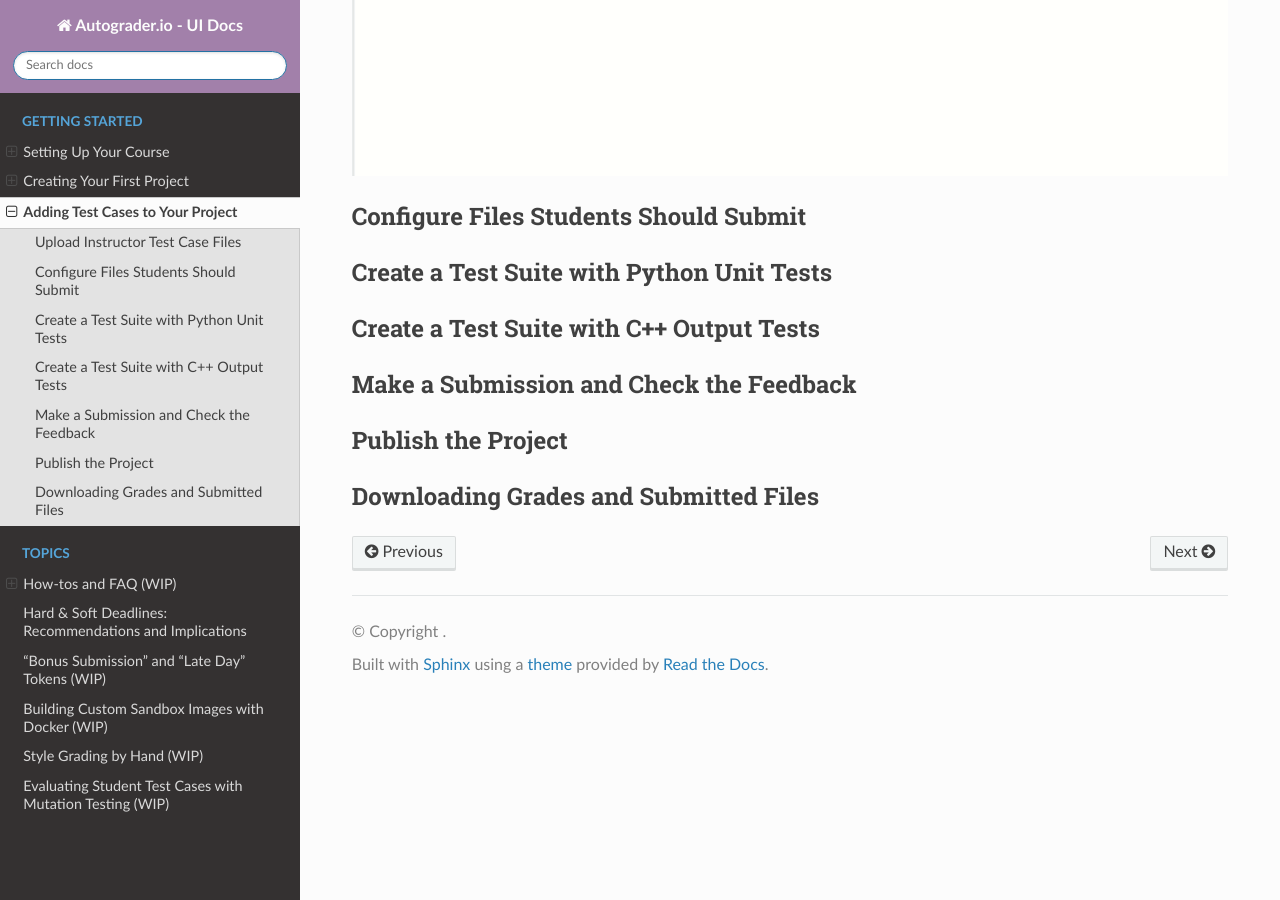
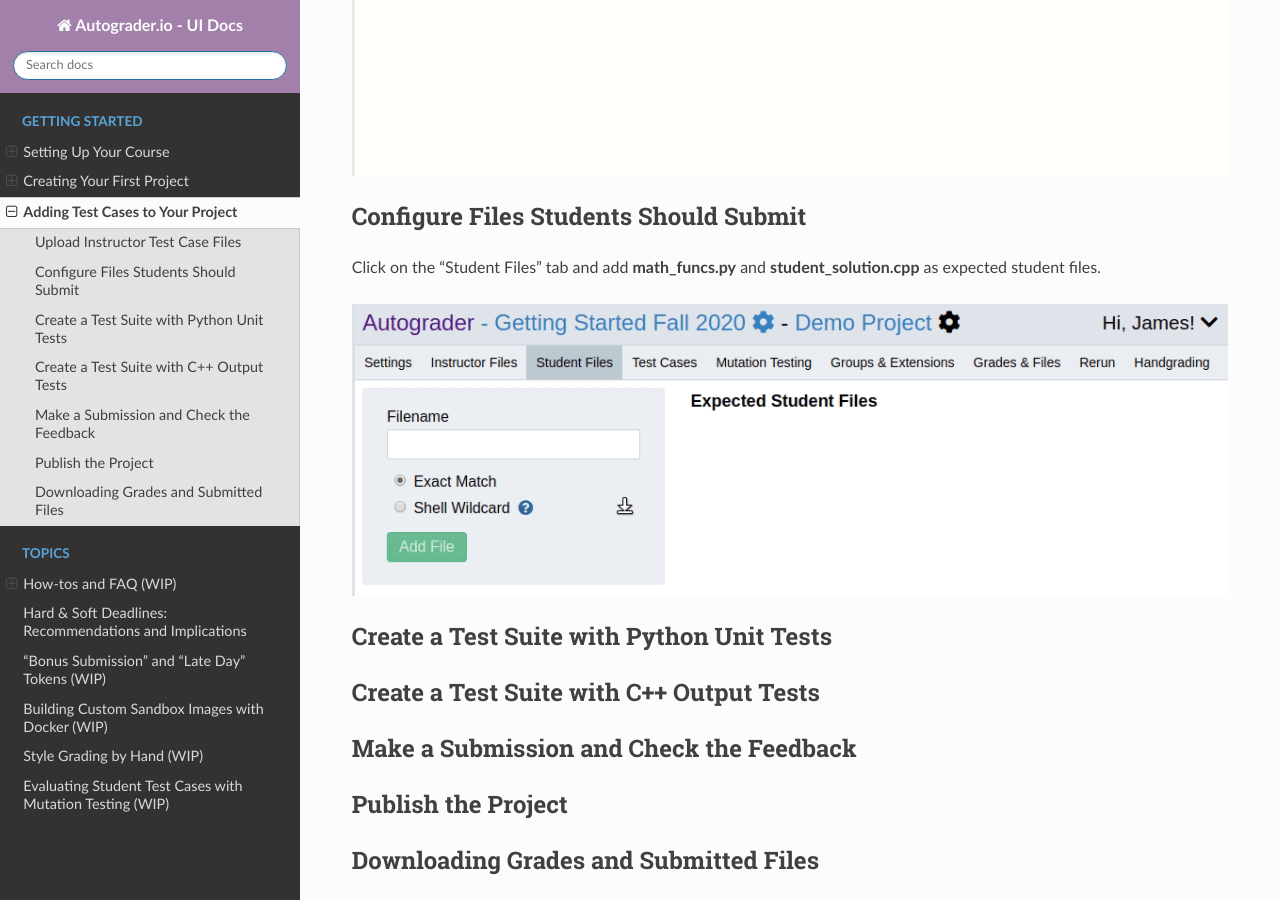
Before and after one commit to eecs-autograder/autograder.io, a Sphinx documentation site: the page built from docs/getting_started/adding_test_cases.rst, in a window 1280 px wide and 900 px high, scrolled down 2397 px. Built offline with Sphinx 7.4.7 and the Read the Docs theme 2.0.0, drawn with Linux system fonts in a browser that asks for light colours.

Commit message:
Added section on expected student files to Getting Started guide.

```diff
--- a/docs/getting_started/adding_test_cases.rst
+++ b/docs/getting_started/adding_test_cases.rst
@@ -40,6 +40,10 @@
 
 Configure Files Students Should Submit
 --------------------------------------
+Click on the "Student Files" tab and add **math_funcs.py** and
+**student_solution.cpp** as expected student files.
+
+.. image:: /pics/adding_test_cases/expected_student_files.gif
 
 Create a Test Suite with Python Unit Tests
 ------------------------------------------
```
Also changed, not shown: docs/pics/adding_test_cases/expected_student_files.gif (added).
